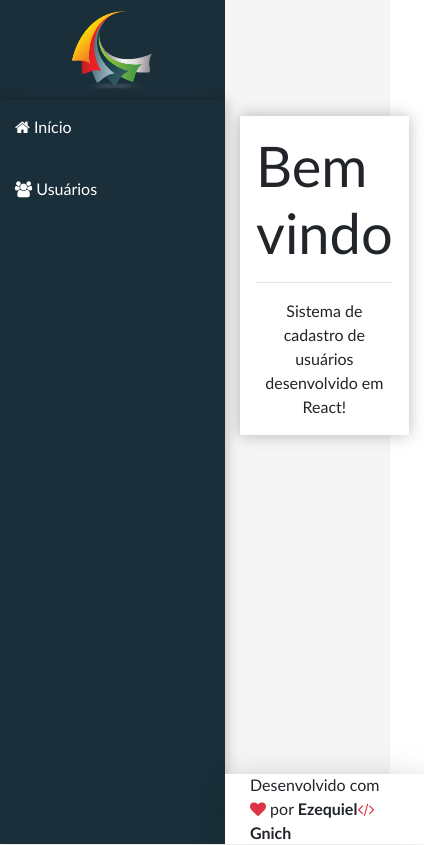
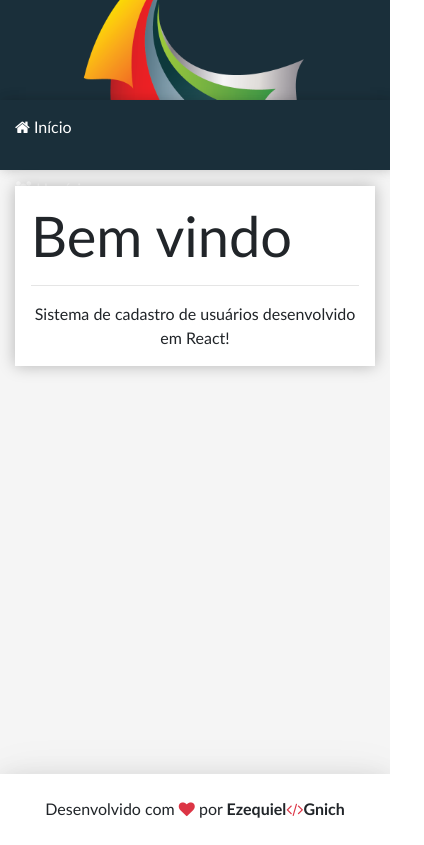
Before and after one commit to EzequielGnich/CRUD-reactJS, a React (Create React App) app in the folder frontend/: page / in a window 390 px wide. Shown: the whole page, 424 px wide, since content can reach past the window. Built offline with nearby package versions, Linux system fonts and the light colour scheme.

Commit message:
Aplicando responsividade

```diff
--- a/frontend/src/app/app.css
+++ b/frontend/src/app/app.css
@@ -3,6 +3,7 @@
 
   --logo-height: 100px;
   --header-height: 100px;
+  --menu-top-height: 70px;
   --aside-width: 225px;
   --footer-height: 70px;
 
@@ -49,3 +50,35 @@
 footer.footer {
   grid-area: footer;
 }
+
+@media (max-width: 768px) {
+  .app {
+    grid-template-rows:
+      var(--header-height)
+      var(--menu-top-height)
+      1fr
+      var(--footer-height);
+    grid-template-columns: var(--aside-width) 1fr;
+    grid-template-areas:
+      "logo header"
+      "menu menu"
+      "content content"
+      "footer footer";
+  }
+}
+
+@media (max-width: 576px) {
+  .app {
+    grid-template-rows:
+      var(--logo-height)
+      var(--menu-top-height)
+      1fr
+      var(--footer-height);
+    grid-template-columns: 1fr;
+    grid-template-areas:
+      "logo"
+      "menu"
+      "content"
+      "footer";
+  }
+}
```
